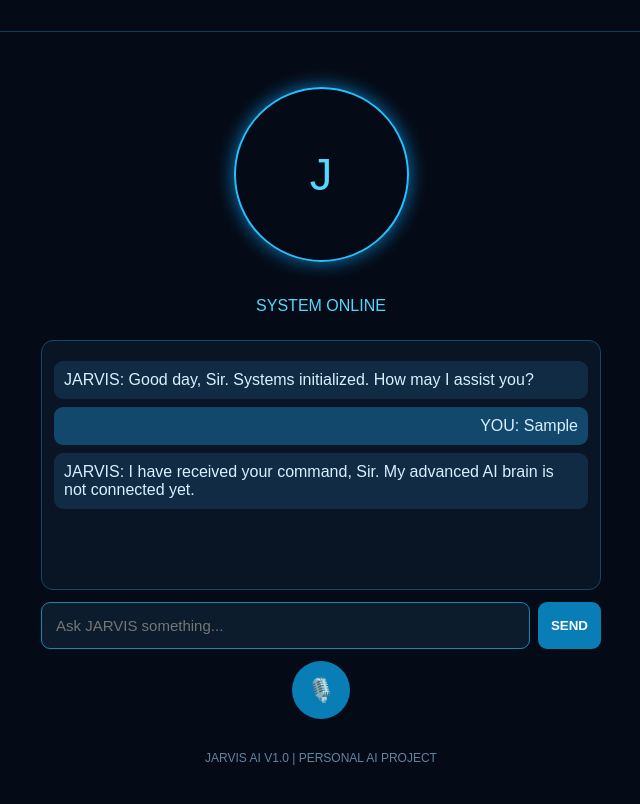
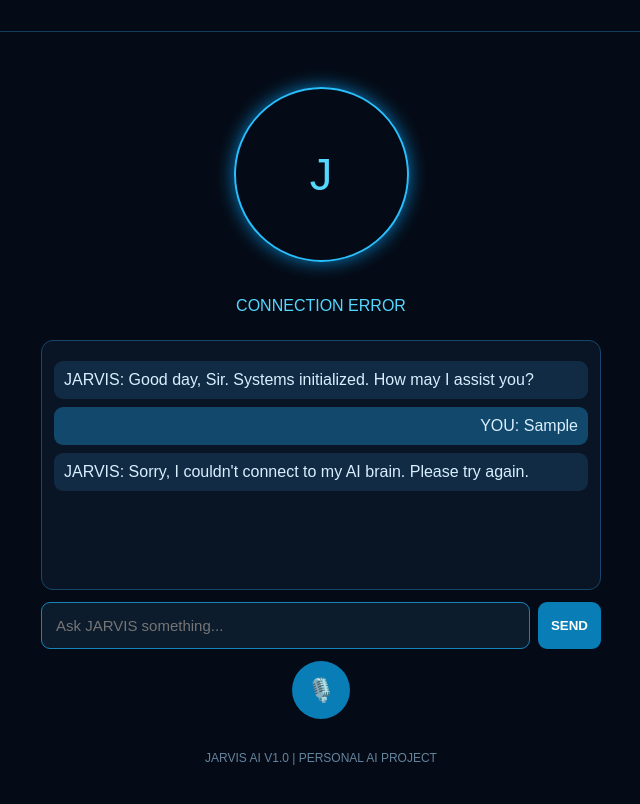
Before and after one commit to chaurasiyagang1234-cyber/Jarvis-ai-, a plain HTML site: page index.html in a window 1280 px wide. Both pictures are taken after typing "Sample" into the empty fields and a click on the button "SEND". Shown: the part 88-892 px from the top of the page, without its empty margins (319-959 px from the left). Drawn offline with Linux system fonts and the light colour scheme; no server answers.

Commit message:
Update index.html

```diff
--- a/index.html
+++ b/index.html
@@ -245,26 +245,53 @@ function think(question) {
   return "I have received your command, Sir. My advanced AI brain is not connected yet.";
 }
 
-function sendMessage() {
+async function sendMessage() {
   const question = input.value.trim();
 
   if (!question) return;
 
   addMessage("YOU: " + question, "user");
   input.value = "";
+  statusText.textContent = "THINKING...";
 
-  statusText.textContent = "PROCESSING...";
+  try {
+    const response = await fetch(
+      "https://jarvis-ai-backend.aarushchaurasiya10.workers.dev/",
+      {
+        method: "POST",
+        headers: {
+          "Content-Type": "application/json"
+        },
+        body: JSON.stringify({
+          message: question
+        })
+      }
+    );
 
-  const answer = think(question);
+    const data = await response.json();
 
-  setTimeout(() => {
+    if (!response.ok) {
+      throw new Error(data.error || "AI request failed");
+    }
+
+    const answer = data.reply || "No response received.";
+
     addMessage("JARVIS: " + answer, "bot");
     speak(answer);
+
     statusText.textContent = "SYSTEM ONLINE";
-  }, 500);
+
+  } catch (error) {
+    addMessage(
+      "JARVIS: Sorry, I couldn't connect to my AI brain. Please try again.",
+      "bot"
+    );
+
+    statusText.textContent = "CONNECTION ERROR";
+    console.error(error);
+  }
 }
-
-function listen() {
+ function listen() {
   const SpeechRecognition =
     window.SpeechRecognition ||
     window.webkitSpeechRecognition;
```
